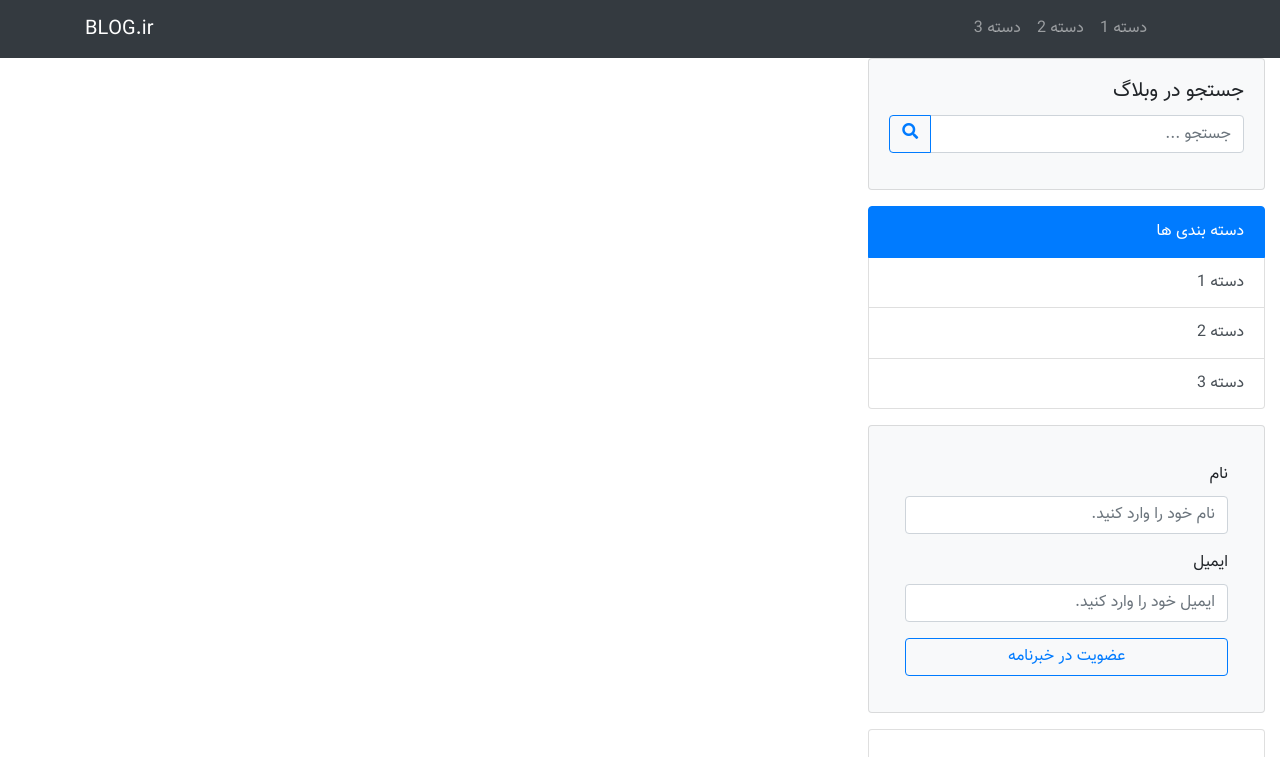
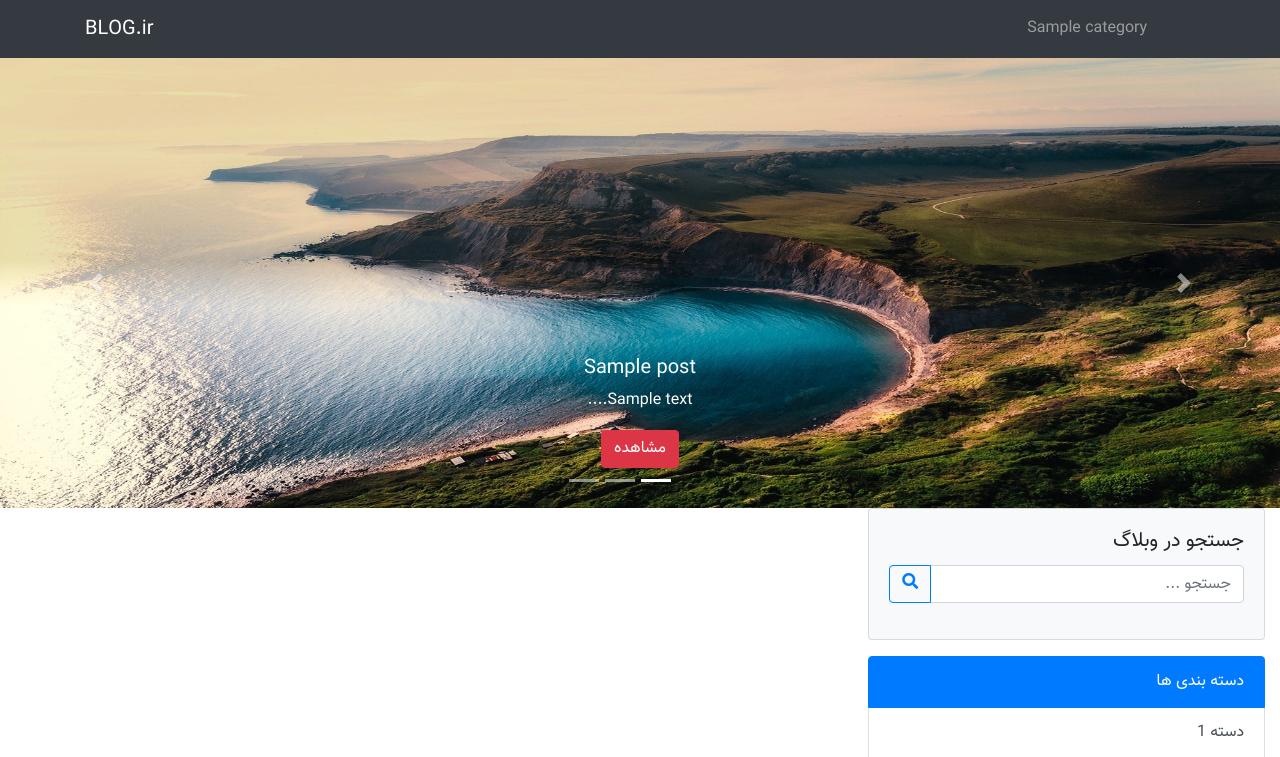
Before and after one commit to saeedaliakbari/blog, a PHP site: page / in a window 1280 px wide. Shown: the top 757 px of the page. Run offline with PHP 8.4, Linux system fonts and the light colour scheme; tables that the repository leaves empty or names only in its code hold one stand-in row (values such as "Sample post"); some libraries are stand-ins or nearby versions.

Commit message:
add php code for header and sliderbar for get data from database

```diff
--- a/include/config.php
+++ b/include/config.php
@@ -4,3 +4,5 @@
 define("DNS","mysql:host=localhost;dbname=blog;charset=utf8");
 define("DB_USER","root");
 define("DB_PASS","");
+
+?>
--- a/include/db.php
+++ b/include/db.php
@@ -1,4 +1,6 @@
 <?php
 
-include("./config.php");
+
 $db=new PDO(DNS,DB_USER,DB_PASS);
+
+?>
--- a/include/header.php
+++ b/include/header.php
@@ -1,4 +1,11 @@
+<?php
+include("config.php");
+include("db.php");
 
+$query="SELECT * FROM `categories`";
+$categories=$db->query($query);
+
+?>
 <!DOCTYPE html>
 <html lang="fa" dir="rtl">
 
@@ -21,9 +28,21 @@
             </button>
             <div id="my-nav" class="collapse navbar-collapse">
                 <ul class="navbar-nav order-md-1">
-                    <li class="nav-item"><a class="nav-link" href="">دسته 1</a> </li>
-                    <li class="nav-item"><a class="nav-link" href="">دسته 2</a></li>
-                    <li class="nav-item"><a class="nav-link" href="">دسته 3</a></li>
+                    <?php
+                        if($categories->rowCount()>0){
+                            foreach($categories as $category){
+                    ?>
+
+                        <li class="nav-item  <?php echo (isset($_GET['category'])&& $category['id']==$_GET['category'])?"active":"" ?> ">
+                            <a class="nav-link" href="index.php?category=<?php echo $category['id'] ?>">
+                            <?php echo $category['title'] ?>
+                            </a>
+                        </li>
+                    <?php
+                            }
+                        }
+                    ?>
+
                 </ul>
             </div>
         </div>
--- /dev/null
+++ b/include/slider.php
@@ -0,0 +1,47 @@
+<?php
+$query_slider="SELECT * FROM `post_slider`";
+$posts_slider=$db->query($query_slider);
+?>
+<section>
+    <div id="carouselExampleIndicators" class="carousel slide" data-ride="carousel">
+        <ol class="carousel-indicators">
+            <li data-target="#carouselExampleIndicators" data-slide-to="0" class="active"></li>
+            <li data-target="#carouselExampleIndicators" data-slide-to="1"></li>
+            <li data-target="#carouselExampleIndicators" data-slide-to="2"></li>
+        </ol>
+
+        <div class="carousel-inner">
+            <?php if($posts_slider->rowCount()>0){
+                foreach($posts_slider as $post_slider){
+                    $id_post=$post_slider['post_id'];
+                    $query_posts="SELECT * FROM `posts` WHERE id=$id_post";
+                    $post=$db->query($query_posts)->fetch();
+            ?>
+            <div class="carousel-item <?php echo ($post_slider['active'])?"active":"" ?>" style="height: 450px">
+                <img src="/img/1.jpg" class="img-fluid d-block w-100 h-100" alt="<?php echo $post['title']?>">
+                <div class="carousel-caption d-none d-md-block">
+                    <h5><?php echo $post['title']?></h5>
+                    <p><?php echo substr($post['body'],0,200)."..." ?></p>
+                    <a href="single.php?post=<?php echo $id_post ?>" class="btn btn-danger"> مشاهده </a>
+                </div>
+            </div>
+            <?php
+                }
+            }
+            ?>
+
+        </div>
+
+        <a class="carousel-control-prev" href="#carouselExampleIndicators" role="button" data-slide="prev">
+            <span class="carousel-control-prev-icon" aria-hidden="true"></span>
+            <span class="sr-only">Previous</span>
+        </a>
+
+        <a class="carousel-control-next" href="#carouselExampleIndicators" role="button" data-slide="next">
+            <span class="carousel-control-next-icon" aria-hidden="true"></span>
+            <span class="sr-only">Next</span>
+        </a>
+
+    </div>
+
+</section>
--- a/index.php
+++ b/index.php
@@ -1,5 +1,6 @@
 <?php
 include("./include/header.php");
+include("./include/slider.php");
 ?>
 
 <?php
```
Also changed, not shown: upload/posts/1.jpg (added), upload/posts/2.jpg (added), upload/posts/3.jpg (added), upload/posts/4.jpg (added), upload/posts/5.jpg (added), upload/posts/6.jpg (added).
